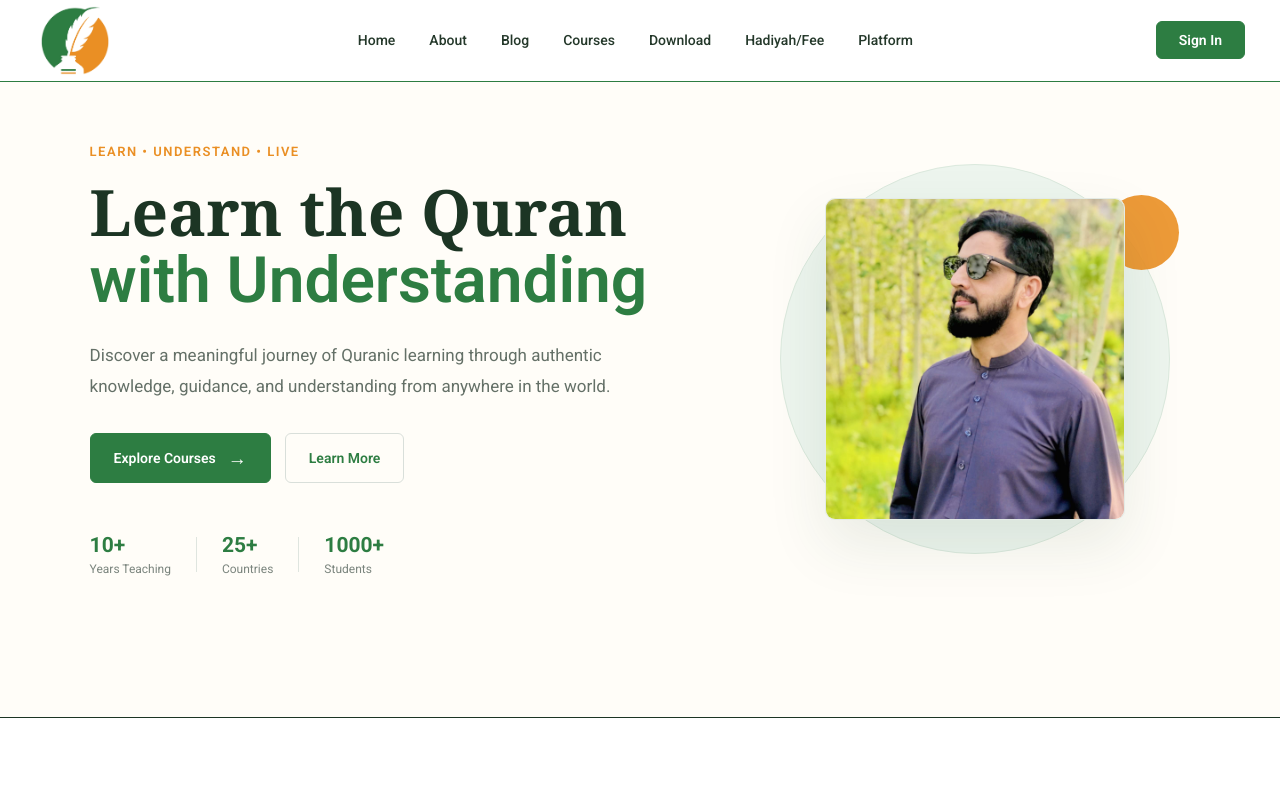
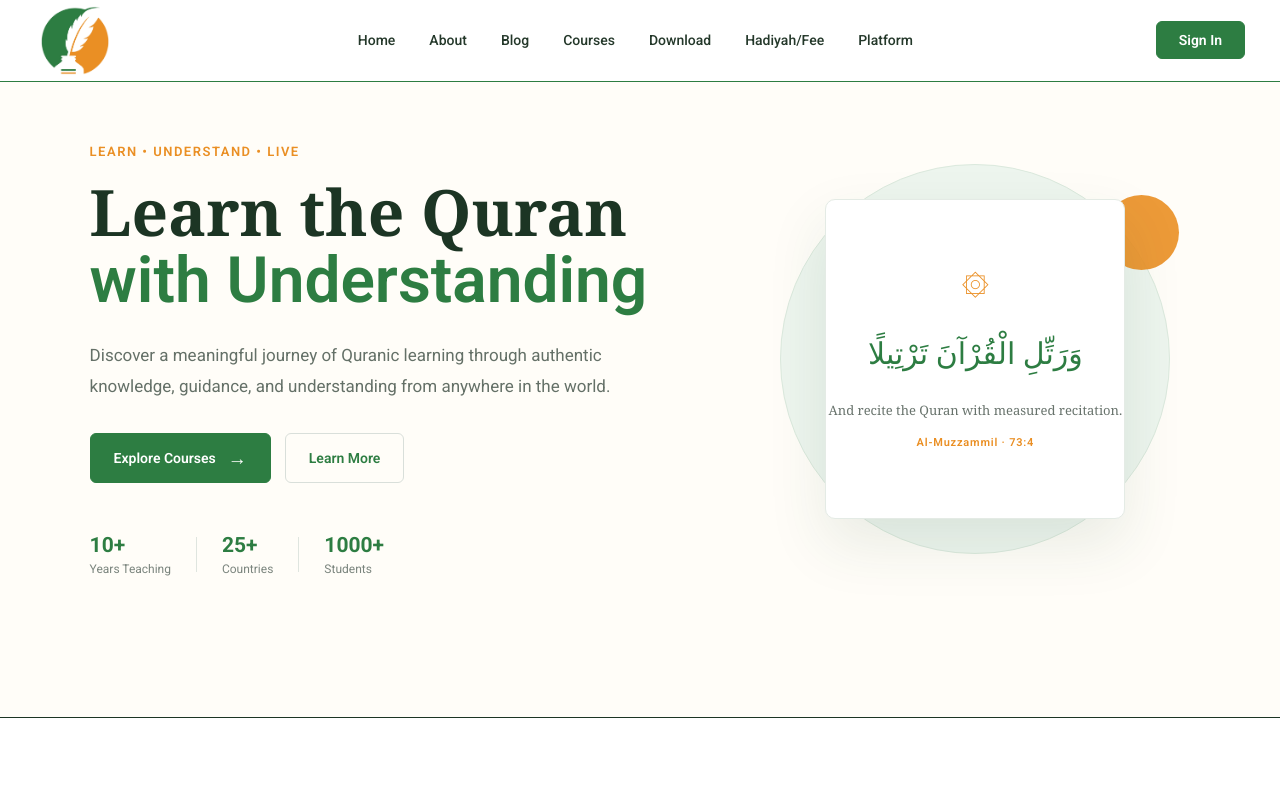
Before and after one commit to Hunter-Wajahat/The-Spirit-education, a React (Vite) app: page / in a window 1280 px wide. Shown: the top 800 px of the page. Built offline with nearby package versions, Linux system fonts and the light colour scheme.

Commit message:
UI changes

```diff
--- a/src/components/Hero/Hero.jsx
+++ b/src/components/Hero/Hero.jsx
@@ -63,7 +63,7 @@ const Hero = () => {
         <div className="heroCircle"></div>
 
         <div className="quranCard">
-          {/* <div className="quranDecoration">
+          <div className="quranDecoration">
             ۞
           </div>
 
@@ -77,8 +77,8 @@ const Hero = () => {
 
           <span className="ayahReference">
             Al-Muzzammil · 73:4
-          </span> */}
-          <img height="320px" src={myPicture} alt="" />
+          </span>
+          {/* <img height="320px" src={myPicture} alt="" /> */}
         </div>
 
       </div>
--- a/src/components/sign in/Signin.jsx
+++ b/src/components/sign in/Signin.jsx
@@ -1,7 +1,9 @@
 import React, { useState } from "react";
 import "./SignIn.css";
 import axios from 'axios'
+import { useNavigate } from "react-router-dom";
 const SignIn = () => {
+    const navigate = useNavigate()
     const [formData, setFormData] = useState({
         username: '',
         password: '',
@@ -26,6 +28,7 @@ const SignIn = () => {
             withCredentials: true
         });
         console.log(response.data)
+        navigate("/")
     };
     return (
         <main className="signInPage">
```
